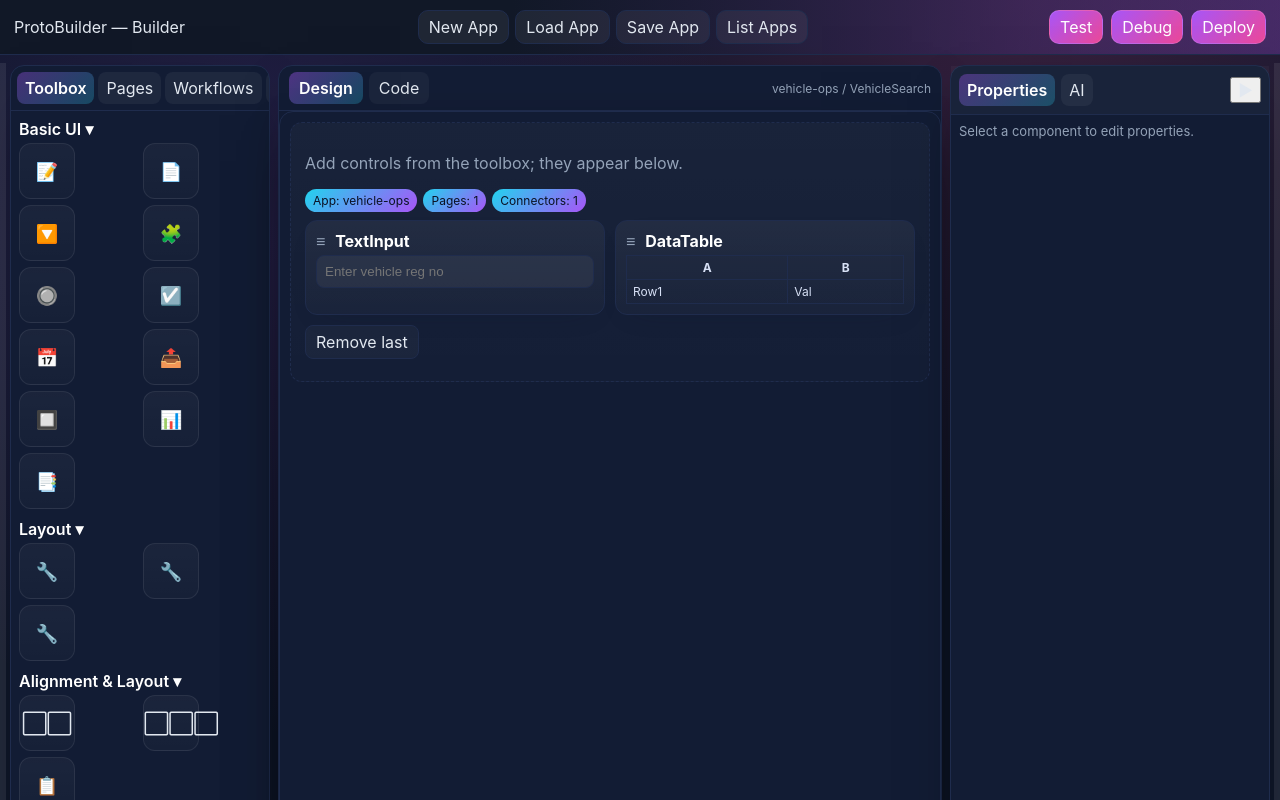
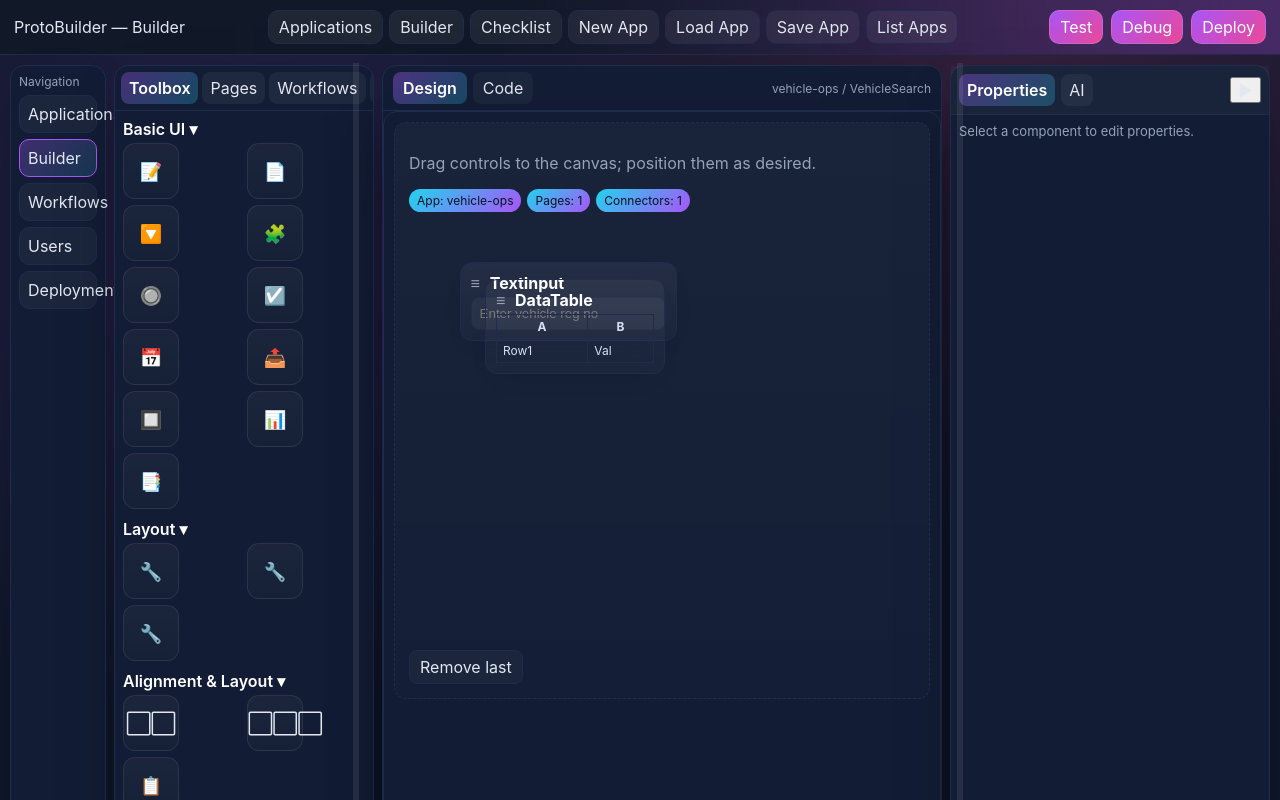
Before and after one commit to karthikeyanga/protobuilder, a React (Vite) app in the folder frontend/apps/builder/: page / in a window 1280 px wide. Shown: the top 800 px of the page. Built offline with nearby package versions, Linux system fonts and the light colour scheme.

Commit message:
ui: add checklist mode, nav rail, drag-to-place canvas, pane docking

```diff
--- a/frontend/apps/builder/src/styles.css
+++ b/frontend/apps/builder/src/styles.css
@@ -74,11 +74,40 @@ body {
 
 .main {
   display: grid;
-  grid-template-columns: 260px 1fr 320px;
+  grid-template-columns: 96px 260px 1fr 320px;
   gap: 8px;
   padding: 10px;
   flex: 1;
   position: relative;
+  align-items: stretch;
+}
+
+.nav-rail {
+  background: var(--panel);
+  border: 1px solid var(--border);
+  border-radius: 14px;
+  box-shadow: var(--shadow);
+  padding: 8px;
+  display: flex;
+  flex-direction: column;
+  gap: 6px;
+}
+.nav-title {
+  font-size: 12px;
+  color: var(--muted);
+}
+.nav-item {
+  background: rgba(255, 255, 255, 0.04);
+  border: 1px solid var(--border);
+  color: var(--text);
+  border-radius: 10px;
+  padding: 8px;
+  text-align: left;
+  cursor: pointer;
+}
+.nav-item.active {
+  border-color: var(--accent);
+  background: linear-gradient(135deg, rgba(168, 85, 247, 0.3), rgba(34, 211, 238, 0.15));
 }
 
 .left-pane,
@@ -98,8 +127,10 @@ body {
 }
 
 .left-pane.collapsed {
-  width: 48px;
-  min-width: 48px;
+  width: 0;
+  min-width: 0;
+  padding: 0;
+  border: none;
 }
 
 .left-tabs {
@@ -244,6 +275,7 @@ body {
   background: linear-gradient(180deg, rgba(255, 255, 255, 0.03), rgba(255, 255, 255, 0.01));
   color: var(--text);
   transition: border-color 0.15s ease, background 0.15s ease;
+  position: relative;
 }
 
 .canvas-inner.drop-over {
@@ -276,6 +308,11 @@ body {
   gap: 10px;
 }
 
+.component-surface {
+  position: relative;
+  min-height: 420px;
+}
+
 .component-card {
   background: linear-gradient(180deg, rgba(255, 255, 255, 0.05), rgba(255, 255, 255, 0.02));
   border: 1px solid var(--border);
@@ -283,6 +320,8 @@ body {
   padding: 10px;
   box-shadow: 0 10px 30px -20px rgba(15, 23, 42, 0.35);
   cursor: grab;
+  position: absolute;
+  min-width: 180px;
 }
 .component-card[aria-pressed="true"] {
   border-color: var(--accent);
@@ -346,8 +385,10 @@ body {
 }
 
 .right-pane.collapsed {
-  width: 48px;
-  min-width: 48px;
+  width: 0;
+  min-width: 0;
+  padding: 0;
+  border: none;
 }
 
 .right-header {
@@ -490,7 +531,7 @@ body {
 }
 .resizer.vertical {
   top: 8px;
-  bottom: calc(8px + var(--bottom-height, 180px));
+  bottom: 8px;
   width: 6px;
   cursor: ew-resize;
 }
@@ -580,6 +621,50 @@ body {
   text-align: center;
 }
 
+.apps-grid {
+  display: grid;
+  grid-template-columns: repeat(auto-fill, minmax(220px, 1fr));
+  gap: 10px;
+}
+.app-card {
+  background: linear-gradient(180deg, rgba(255, 255, 255, 0.05), rgba(255, 255, 255, 0.02));
+  border: 1px solid var(--border);
+  border-radius: 12px;
+  padding: 16px;
+  color: var(--text);
+  cursor: pointer;
+  min-height: 100px;
+  display: flex;
+  align-items: center;
+  justify-content: center;
+}
+.app-card.new {
+  border-color: var(--accent);
+  color: var(--accent);
+}
+
+.checklist-grid {
+  display: grid;
+  grid-template-columns: repeat(auto-fill, minmax(240px, 1fr));
+  gap: 10px;
+}
+.check-card {
+  background: linear-gradient(180deg, rgba(255, 255, 255, 0.05), rgba(255, 255, 255, 0.02));
+  border: 1px solid var(--border);
+  border-radius: 12px;
+  padding: 12px;
+  display: flex;
+  flex-direction: column;
+  gap: 6px;
+}
+.check-title {
+  font-weight: 700;
+}
+.check-desc {
+  color: var(--muted);
+  font-size: 13px;
+}
+
 ul {
   padding-left: 16px;
   margin: 6px 0;
--- a/frontend/apps/builder/src/ui/App.tsx
+++ b/frontend/apps/builder/src/ui/App.tsx
@@ -1,10 +1,11 @@
-import { useEffect, useMemo, useState } from 'react';
+import { useEffect, useMemo, useRef, useState } from 'react';
 import type { AppConfig } from '@protobuilder/schema';
 import { mockAppConfig, mockPages, mockConnectors } from '../mocks/mock-app';
 
 type LeftTab = 'toolbox' | 'pages' | 'workflows' | 'data';
 type MainTab = 'design' | 'code';
 type RightTab = 'properties' | 'ai';
+type Mode = 'builder' | 'applications' | 'checklist';
 
 const controlIcon: Record<string, string> = {
   Text: '📝',
@@ -67,13 +68,20 @@ const builtInWidgets = [
 
 export function App() {
   const [config] = useState<AppConfig>(mockAppConfig);
-  const [components, setComponents] = useState(() => mockPages[0]?.components ?? []);
+  const [components, setComponents] = useState(() =>
+    (mockPages[0]?.components ?? []).map((c, idx) => ({
+      ...c,
+      xPct: 10 + idx * 5,
+      yPct: 10 + idx * 4
+    }))
+  );
   const [dragId, setDragId] = useState<string | null>(null);
   const [dragPayload, setDragPayload] = useState<{ kind: 'control' | 'layout'; name: string } | null>(null);
   const [dropHover, setDropHover] = useState(false);
   const [leftTab, setLeftTab] = useState<LeftTab>('toolbox');
   const [mainTab, setMainTab] = useState<MainTab>('design');
   const [rightTab, setRightTab] = useState<RightTab>('properties');
+  const [mode, setMode] = useState<Mode>('builder');
   const [leftCollapsed, setLeftCollapsed] = useState(false);
   const [rightCollapsed, setRightCollapsed] = useState(false);
   const [bottomCollapsed, setBottomCollapsed] = useState(false);
@@ -88,6 +96,21 @@ export function App() {
     'Alignment & Layout': true,
     'Built-in Widgets': true
   });
+  const canvasRef = useRef<HTMLDivElement | null>(null);
+  const navWidth = 96;
+  const checklist = useMemo(
+    () => [
+      { id: 'entities', title: 'Define Entities', desc: 'Model fields, constraints, hints.', action: 'Open Entities' },
+      { id: 'connectors', title: 'Set up Connectors', desc: 'REST/GraphQL/DB/storage + auth.', action: 'Open Connectors' },
+      { id: 'pages', title: 'Build Pages', desc: 'Forms, lists, bindings, validations.', action: 'Open Pages' },
+      { id: 'widgets', title: 'Create Widgets', desc: 'Reusable UI with inputs/outputs.', action: 'Open Widgets' },
+      { id: 'workflows', title: 'Define Workflows', desc: 'Map tasks to pages, signals.', action: 'Open Workflows' },
+      { id: 'permissions', title: 'Permissions', desc: 'Roles, page/action access, tasks.', action: 'Set Permissions' },
+      { id: 'theme', title: 'Theme & Nav', desc: 'Branding, navigation, route exposure.', action: 'Theme & Nav' },
+      { id: 'release', title: 'Test & Release', desc: 'Mocks, approvals, deploy/export.', action: 'Release' }
+    ],
+    []
+  );
 
   const codePreview = useMemo(
     () =>
@@ -99,22 +122,30 @@ export function App() {
     [config, components]
   );
 
-  const addControl = (control: string) => {
+  const addControl = (control: string, posPct?: { xPct: number; yPct: number }) => {
     setComponents((prev) => [
       ...prev,
       {
         id: `${control}-${prev.length + 1}`,
         widgetRef: control,
-        props: { label: control, placeholder: `${control} placeholder` }
+        props: { label: control, placeholder: `${control} placeholder` },
+        xPct: posPct?.xPct ?? 10 + prev.length * 2,
+        yPct: posPct?.yPct ?? 10 + prev.length * 2
       }
     ]);
   };
 
   const removeLast = () => setComponents((prev) => prev.slice(0, -1));
-  const addLayout = (layout: string) => {
+  const addLayout = (layout: string, posPct?: { xPct: number; yPct: number }) => {
     setComponents((prev) => [
       ...prev,
-      { id: `${layout}-${prev.length + 1}`, widgetRef: layout, props: { columns: layout === 'Grid-2col' ? 2 : 3 } }
+      {
+        id: `${layout}-${prev.length + 1}`,
+        widgetRef: layout,
+        props: { columns: layout === 'Grid-2col' ? 2 : 3 },
+        xPct: posPct?.xPct ?? 10 + prev.length * 2,
+        yPct: posPct?.yPct ?? 10 + prev.length * 2
+      }
     ]);
   };
 
@@ -132,12 +163,22 @@ export function App() {
     });
   };
   const onDragEnd = () => setDragId(null);
-  const onCanvasDrop = () => {
+  const onCanvasDrop = (e: React.DragEvent) => {
+    const rect = canvasRef.current?.getBoundingClientRect();
+    let posPct = { xPct: 5, yPct: 5 };
+    if (rect) {
+      const x = e.clientX - rect.left;
+      const y = e.clientY - rect.top;
+      posPct = {
+        xPct: Math.min(95, Math.max(0, (x / rect.width) * 100)),
+        yPct: Math.min(95, Math.max(0, (y / rect.height) * 100))
+      };
+    }
     if (!dragPayload) return;
     if (dragPayload.kind === 'control') {
-      addControl(dragPayload.name);
+      addControl(dragPayload.name, posPct);
     } else {
-      addLayout(dragPayload.name);
+      addLayout(dragPayload.name, posPct);
     }
     setDragPayload(null);
     setDropHover(false);
@@ -246,8 +287,11 @@ export function App() {
   return (
     <div className="layout">
       <header className="topbar">
-        <div className="logo">ProtoBuilder — Builder</div>
+        <div className="logo">ProtoBuilder — {mode === 'builder' ? 'Builder' : mode === 'applications' ? 'Applications' : 'Checklist'}</div>
         <div className="menu-actions">
+          <button type="button" onClick={() => setMode('applications')}>Applications</button>
+          <button type="button" onClick={() => setMode('builder')}>Builder</button>
+          <button type="button" onClick={() => setMode('checklist')}>Checklist</button>
           <button type="button">New App</button>
           <button type="button">Load App</button>
           <button type="button">Save App</button>
@@ -260,8 +304,22 @@ export function App() {
         </div>
       </header>
 
-      <div className="main">
-        <aside className={`left-pane ${leftCollapsed ? 'collapsed' : ''}`} style={{ width: leftCollapsed ? 10 : leftWidth }}>
+      <div
+        className="main"
+        style={{
+          gridTemplateColumns: `${navWidth}px ${leftCollapsed ? '0px' : `${leftWidth}px`} 1fr ${rightCollapsed ? '0px' : `${rightWidth}px`}`
+        }}
+      >
+        <aside className="nav-rail">
+          <div className="nav-title">Navigation</div>
+          <button className={`nav-item ${mode === 'applications' ? 'active' : ''}`} onClick={() => setMode('applications')}>Applications</button>
+          <button className={`nav-item ${mode === 'builder' ? 'active' : ''}`} onClick={() => setMode('builder')}>Builder</button>
+          <button className="nav-item">Workflows</button>
+          <button className="nav-item">Users</button>
+          <button className="nav-item">Deployments</button>
+        </aside>
+
+        <aside className={`left-pane ${leftCollapsed ? 'collapsed' : ''}`}>
           <div className="left-tabs">
             <button className={leftTab === 'toolbox' ? 'active' : ''} onClick={() => setLeftTab('toolbox')}>
               Toolbox
@@ -384,7 +442,7 @@ export function App() {
                     ))}
                     <li>DB Sources (placeholder)</li>
                     <li>Storage Buckets (placeholder)</li>
-                  </ul>
+          </ul>
                 </div>
               )}
             </div>
@@ -405,25 +463,43 @@ export function App() {
           </div>
 
           <div className="canvas">
-            {mainTab === 'design' ? (
+            {mode === 'applications' ? (
+              <div className="apps-grid">
+                <div className="app-card new">+ New Application</div>
+                <div className="app-card">Claims Ops</div>
+                <div className="app-card">Vehicle Search</div>
+              </div>
+            ) : mode === 'checklist' ? (
+              <div className="checklist-grid">
+                {checklist.map((item) => (
+                  <div key={item.id} className="check-card">
+                    <div className="check-title">{item.title}</div>
+                    <div className="check-desc">{item.desc}</div>
+                    <button className="ghost small">{item.action}</button>
+                  </div>
+                ))}
+              </div>
+            ) : mainTab === 'design' ? (
               <div
                 className={`canvas-inner ${dropHover ? 'drop-over' : ''}`}
                 onDragOver={onCanvasDragOver}
                 onDragLeave={onCanvasDragLeave}
                 onDrop={onCanvasDrop}
+                ref={canvasRef}
               >
-                <p className="hint">Add controls from the toolbox; they appear below.</p>
+                <p className="hint">Drag controls to the canvas; position them as desired.</p>
                 <div className="chip-row">
                   <span className="chip">App: {config.appId}</span>
                   <span className="chip">Pages: {config.pages.length}</span>
                   <span className="chip">Connectors: {config.connectors.length}</span>
                 </div>
-                <div className="component-grid">
-                  {components.length === 0 && <div className="empty">No components yet. Add from the left.</div>}
+                <div className="component-surface">
+                  {components.length === 0 && <div className="empty">No components yet. Drag from the left.</div>}
                   {components.map((c) => (
                     <div
                       key={c.id}
                       className="component-card"
+                      style={{ left: `${c.xPct ?? 5}%`, top: `${c.yPct ?? 5}%` }}
                       draggable
                       onDragStart={() => onDragStart(c.id)}
                       onDragOver={(e) => {
@@ -542,8 +618,20 @@ export function App() {
             </div>
           )}
         </aside>
-        {!leftCollapsed && <div className="resizer vertical" onMouseDown={() => setResizing({ side: 'left' })} />}
-        {!rightCollapsed && <div className="resizer vertical right" onMouseDown={() => setResizing({ side: 'right' })} />}
+        {!leftCollapsed && (
+          <div
+            className="resizer vertical"
+            style={{ left: `${navWidth + leftWidth - 3}px` }}
+            onMouseDown={() => setResizing({ side: 'left' })}
+          />
+        )}
+        {!rightCollapsed && (
+          <div
+            className="resizer vertical right"
+            style={{ right: `${rightWidth - 3}px` }}
+            onMouseDown={() => setResizing({ side: 'right' })}
+          />
+        )}
       </div>
 
       <footer className={`bottom-pane ${bottomCollapsed ? 'collapsed' : ''}`} style={{ height: bottomCollapsed ? 12 : bottomHeight }}>
```
